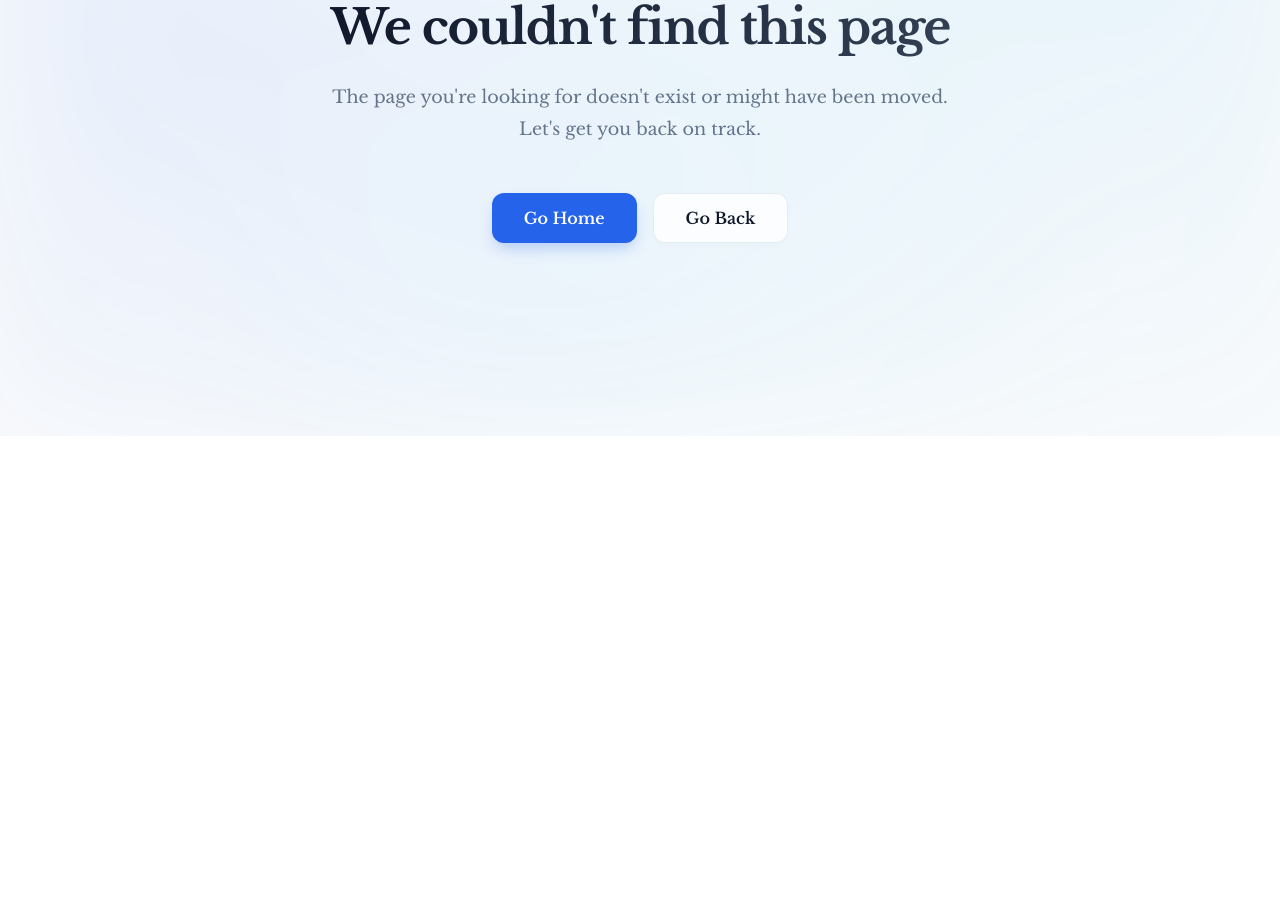
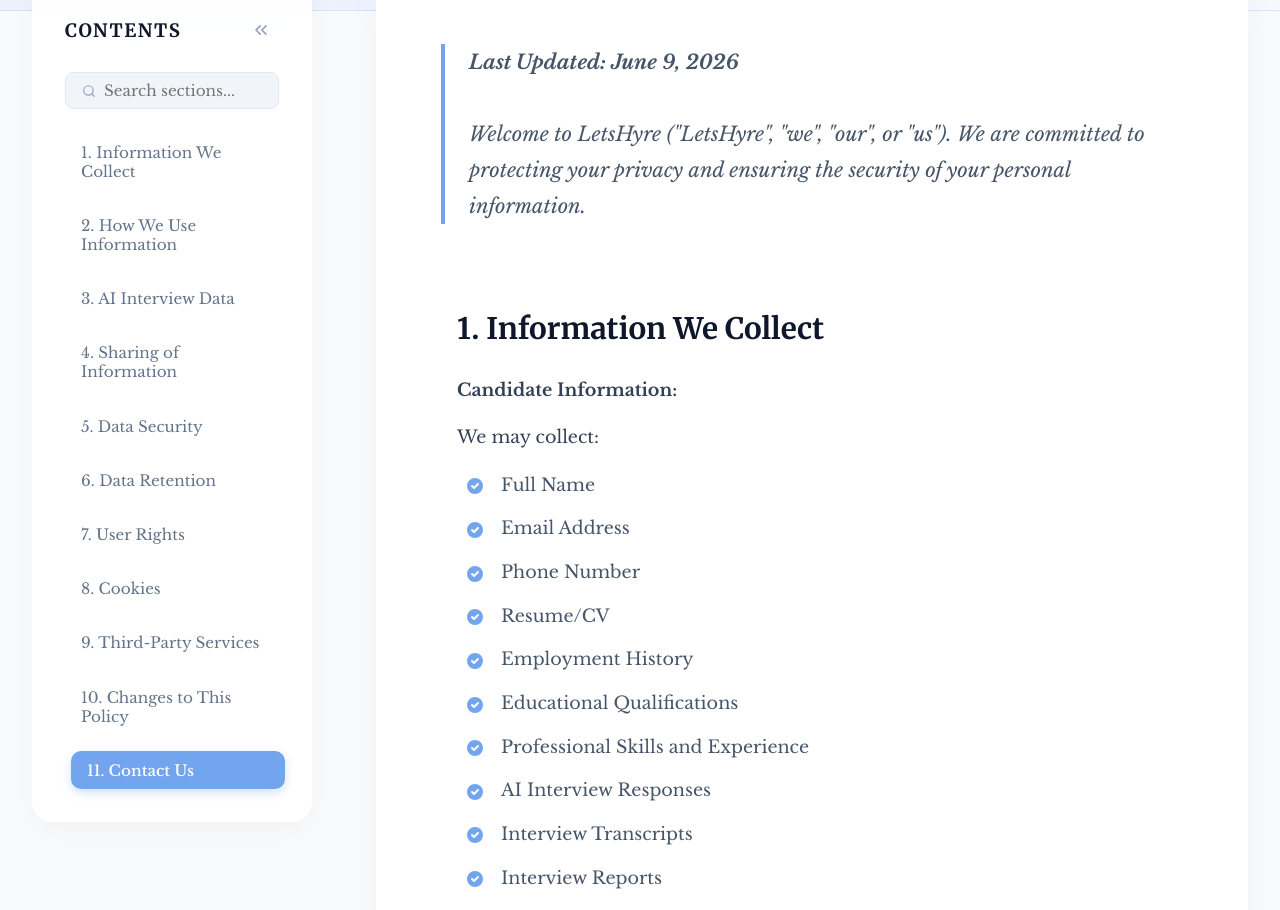
Before and after one commit to ShivajiVS/letshyre-main, a React (Vite) app: page /Policy in a window 1280 px wide. Before the commit this address had no page. Shown: the part 364-1274 px from the top of the page. Before the commit the page ends 800 px from the top, so only its background shows below. Built offline with nearby package versions, Linux system fonts and the light colour scheme.

Commit message:
completed Privacy Policy page

```diff
--- /dev/null
+++ b/src/components/privacyPolicy/PrivacyPolicyData.jsx
@@ -0,0 +1,193 @@
+import React from "react";
+
+export const sections = [
+  {
+    id: "information-we-collect",
+    title: "1. Information We Collect",
+    content: (
+      <>
+        <p className="tc-section-text"><strong>Candidate Information:</strong></p>
+        <p className="tc-section-text">We may collect:</p>
+        <ul className="tc-list">
+          <li>Full Name</li>
+          <li>Email Address</li>
+          <li>Phone Number</li>
+          <li>Resume/CV</li>
+          <li>Employment History</li>
+          <li>Educational Qualifications</li>
+          <li>Professional Skills and Experience</li>
+          <li>AI Interview Responses</li>
+          <li>Interview Transcripts</li>
+          <li>Interview Reports</li>
+          <li>Profile Information submitted by candidates</li>
+        </ul>
+        <br />
+        <p className="tc-section-text"><strong>Employer Information:</strong></p>
+        <p className="tc-section-text">We may collect:</p>
+        <ul className="tc-list">
+          <li>Company Name</li>
+          <li>Recruiter Name</li>
+          <li>Business Email Address</li>
+          <li>Contact Information</li>
+          <li>pan, registration numbers.</li>
+          <li>Hiring Requirements</li>
+          <li>Job Descriptions.</li>
+        </ul>
+        <br />
+        <p className="tc-section-text"><strong>Technical Information:</strong></p>
+        <p className="tc-section-text">We may automatically collect:</p>
+        <ul className="tc-list">
+          <li>IP Address</li>
+          <li>Browser Information</li>
+          <li>Device Information</li>
+          <li>Operating System</li>
+          <li>Website Usage Data</li>
+          <li>Cookies and Similar Technologies</li>
+        </ul>
+      </>
+    ),
+  },
+  {
+    id: "how-we-use-information",
+    title: "2. How We Use Information",
+    content: (
+      <>
+        <p className="tc-section-text">We use collected information to:</p>
+        <ul className="tc-list">
+          <li>Create and manage user accounts</li>
+          <li>Match candidates with relevant job opportunities</li>
+          <li>Conduct AI-powered role-based interviews</li>
+          <li>Generate interview reports and candidate insights</li>
+          <li>Facilitate recruitment and hiring processes</li>
+          <li>Improve platform performance and user experience</li>
+          <li>Communicate platform updates and notifications</li>
+          <li>Prevent fraud, abuse, and unauthorized activity.</li>
+        </ul>
+      </>
+    ),
+  },
+  {
+    id: "ai-interview-data",
+    title: "3. AI Interview Data",
+    content: (
+      <>
+        <p className="tc-section-text">
+          LetsHyre uses artificial intelligence technologies to conduct role-based interviews and generate interview reports.
+        </p>
+        <p className="tc-section-text">We may process:</p>
+        <ul className="tc-list">
+          <li>Interview responses</li>
+          <li>Interview transcripts</li>
+          <li>Interview recordings (if applicable)</li>
+          <li>AI-generated interview reports</li>
+        </ul>
+        <p className="tc-section-text">
+          These reports are intended to assist employers in evaluating candidates and are not a guarantee of hiring outcomes.
+        </p>
+      </>
+    ),
+  },
+  {
+    id: "sharing-of-information",
+    title: "4. Sharing of Information",
+    content: (
+      <>
+        <p className="tc-section-text">We may share information with:</p>
+        <ul className="tc-list">
+          <li>Verified employers using LetsHyre</li>
+          <li>Authorized service providers supporting platform operations</li>
+          <li>Government or legal authorities when required by applicable law</li>
+        </ul>
+        <p className="tc-section-text">LetsHyre does not sell personal information to third parties.</p>
+      </>
+    ),
+  },
+  {
+    id: "data-security",
+    title: "5. Data Security",
+    content: (
+      <>
+        <p className="tc-section-text">
+          We implement reasonable technical and organizational measures to protect personal information from unauthorized access, disclosure, alteration, or destruction.
+        </p>
+      </>
+    ),
+  },
+  {
+    id: "data-retention",
+    title: "6. Data Retention",
+    content: (
+      <>
+        <p className="tc-section-text">
+          We retain information only as long as necessary to provide services, comply with legal obligations, resolve disputes, and enforce our agreements.
+        </p>
+      </>
+    ),
+  },
+  {
+    id: "user-rights",
+    title: "7. User Rights",
+    content: (
+      <>
+        <p className="tc-section-text">Users may:</p>
+        <ul className="tc-list">
+          <li>Access their personal information</li>
+          <li>Request correction of inaccurate information</li>
+          <li>Request deletion of their account</li>
+          <li>Request removal of personal information where legally applicable</li>
+        </ul>
+      </>
+    ),
+  },
+  {
+    id: "cookies",
+    title: "8. Cookies",
+    content: (
+      <>
+        <p className="tc-section-text">
+          LetsHyre may use cookies and analytics technologies to improve platform functionality, security, and user experience.
+        </p>
+      </>
+    ),
+  },
+  {
+    id: "third-party-services",
+    title: "9. Third-Party Services",
+    content: (
+      <>
+        <p className="tc-section-text">
+          Our platform may contain links to third-party websites or services. LetsHyre is not responsible for the privacy practices of third-party platforms.
+        </p>
+      </>
+    ),
+  },
+  {
+    id: "changes-to-this-policy",
+    title: "10. Changes to This Policy",
+    content: (
+      <>
+        <p className="tc-section-text">
+          LetsHyre may update this Privacy Policy from time to time. Continued use of the platform after updates constitutes acceptance of the revised policy.
+        </p>
+      </>
+    ),
+  },
+  {
+    id: "contact-us",
+    title: "11. Contact Us",
+    content: (
+      <>
+        <div className="tc-contact">
+          <p className="tc-section-text">
+            For privacy-related questions:
+            <br />
+            Email:{" "}
+            <a href="mailto:support@letshyre.com" className="tc-contact-email">
+              support@letshyre.com
+            </a>
+          </p>
+        </div>
+      </>
+    ),
+  },
+];
--- /dev/null
+++ b/src/pages/PrivacyPolicy.jsx
@@ -0,0 +1,20 @@
+import React from "react";
+import { PolicyLayout } from "@/components/common/PolicyLayout";
+import { sections } from "@/components/privacyPolicy/PrivacyPolicyData";
+
+export function PrivacyPolicy() {
+  return (
+    <PolicyLayout
+      title="Privacy Policy"
+      metaDescription="Read LetsHyre's Privacy Policy. Learn about how we collect, use, and protect your personal information and data."
+      intro={
+        <>
+          <strong>Last Updated: June 9, 2026</strong>
+          <br /><br />
+          Welcome to LetsHyre ("LetsHyre", "we", "our", or "us"). We are committed to protecting your privacy and ensuring the security of your personal information.
+        </>
+      }
+      sections={sections}
+    />
+  );
+}
--- a/src/router/public.routes.jsx
+++ b/src/router/public.routes.jsx
@@ -58,6 +58,13 @@
           return { Component: RefundPolicy };
         },
       },
+      {
+        path: "Policy",
+        async lazy() {
+          const { PrivacyPolicy } = await import("@/pages/PrivacyPolicy");
+          return { Component: PrivacyPolicy };
+        },
+      },
     ],
   },
 ];
```
